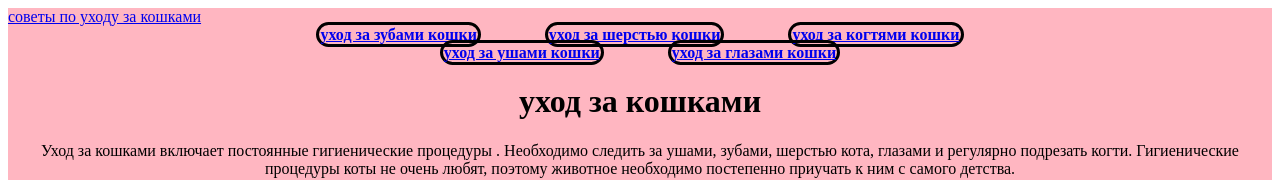
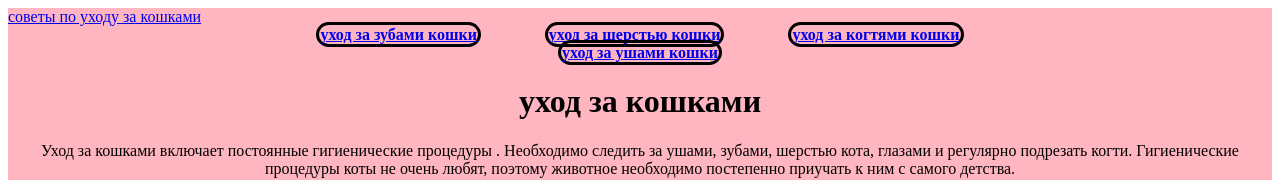
Before and after one commit to Anton02037/site111, a plain HTML site: page index.html in a window 1280 px wide. Shown: the top 180 px of the page. Drawn offline with Linux system fonts and the light colour scheme.

Commit message:
Update index.html

```diff
--- a/index.html
+++ b/index.html
@@ -29,7 +29,7 @@
 <br>
 <a class="link-nav" href="yxi.html"><b>уход за ушами кошки</b></a>
 
-<a class="link-nav" href="glaza.html"><b>уход за глазами кошки</b></a>
+
 
 
 </nav>
```
